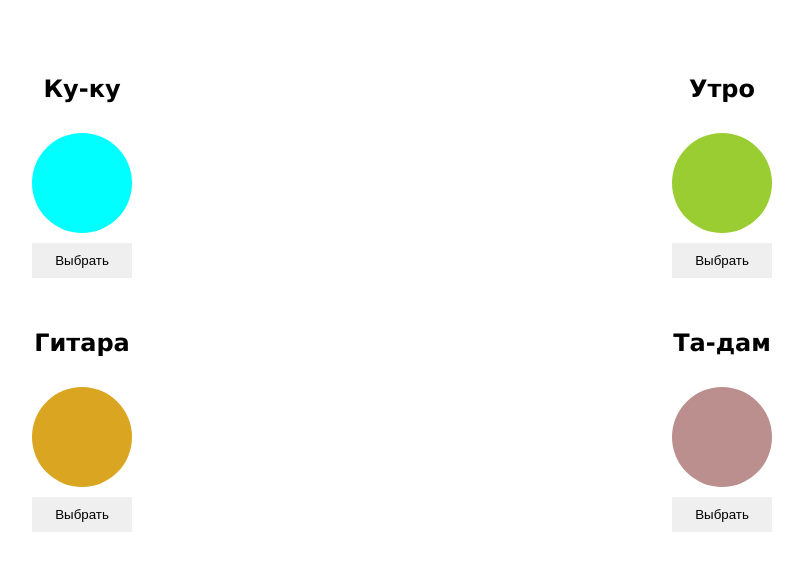
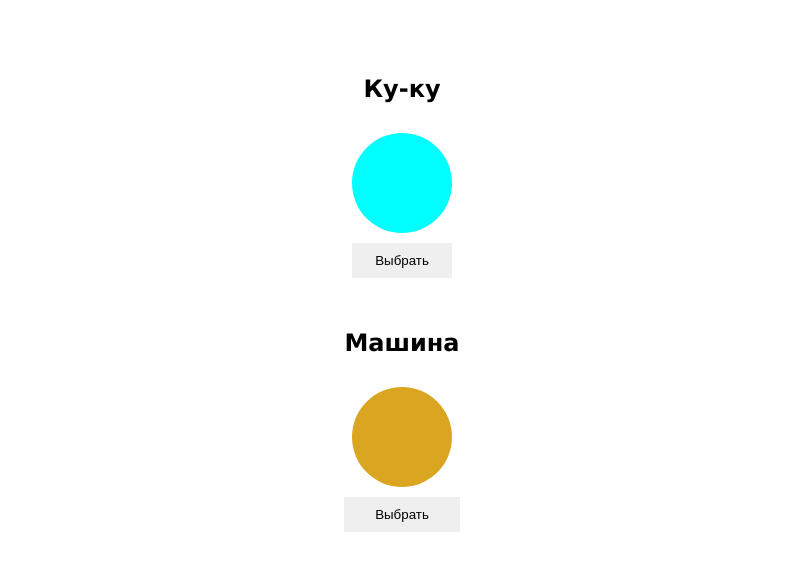
Before and after one commit to Elvira-dd/new_year_game, a plain HTML site: page index.html in a window 1280 px wide. Shown: the part 100-670 px from the top of the page, without its empty margins (238-1041 px from the left). Drawn offline with Linux system fonts and the light colour scheme.

Commit message:
аааа

```diff
--- a/index.html
+++ b/index.html
@@ -18,34 +18,16 @@
         ></div>
         <button onclick="window.location.href='./first.html'">Выбрать</button>
       </div>
-      <div>
-        <h2>Утро</h2>
-        <div
-          class="but_small"
-          style="background-color: yellowgreen"
-          onclick="playSound2()"
-        ></div>
-        <button onclick="window.location.href='./second.html'">Выбрать</button>
-      </div>
     </div>
     <div class="select">
       <div>
-        <h2>Гитара</h2>
+        <h2>Машина</h2>
         <div
           class="but_small"
           style="background-color: goldenrod"
           onclick="playSound3()"
         ></div>
         <button onclick="window.location.href='./third.html'">Выбрать</button>
-      </div>
-      <div>
-        <h2>Та-дам</h2>
-        <div
-          class="but_small"
-          style="background-color: rosybrown"
-          onclick="playSound4()"
-        ></div>
-        <button onclick="window.location.href='./fourth.html'">Выбрать</button>
       </div>
     </div>
     <audio id="sound-1" src="budil.mp3"></audio>
```
Also changed, not shown: 1 other file.
